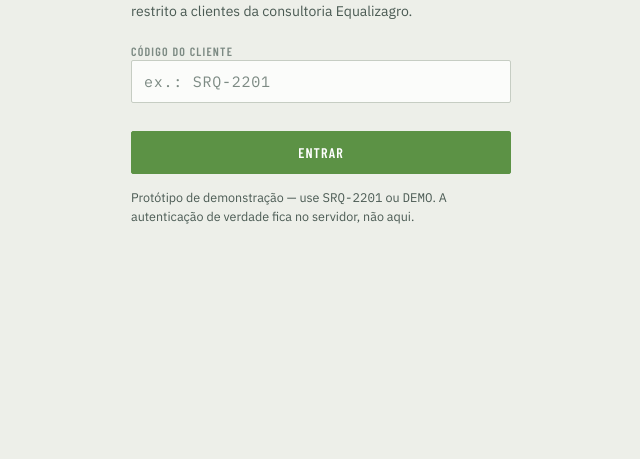
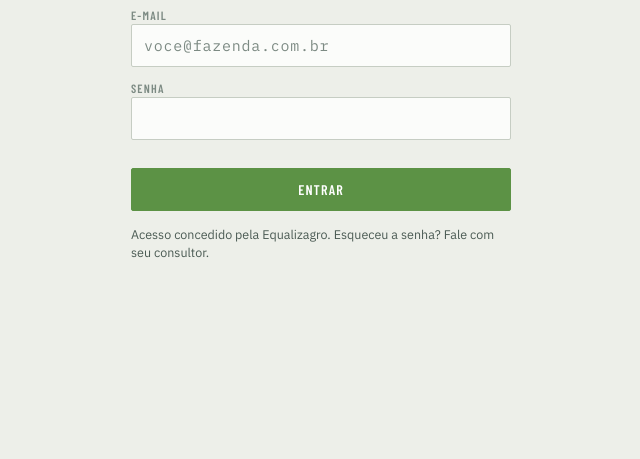
Before and after one commit to LivinoMN/go2apply_MPD, a plain HTML site: page index.html in a window 1280 px wide. Shown: the part 341-800 px from the top of the page, without its empty margins (319-959 px from the left). Drawn offline with nearby package versions, Linux system fonts and the light colour scheme.

Commit message:
Add files via upload

```diff
--- a/index.html
+++ b/index.html
@@ -357,7 +357,14 @@
    demonstração, com os dados fictícios embutidos abaixo e sem gravar nada.
    Esta configuração não é segredo — quem protege os dados é firestore.rules.
    =================================================================== */
-const FIREBASE = null;
+const FIREBASE = {
+  apiKey: "AIzaSyB3xK...",
+  authDomain: "go2apply-mpd.firebaseapp.com",
+  projectId: "go2apply-mpd",
+  storageBucket: "go2apply-mpd.firebasestorage.app",
+  messagingSenderId: "482910573621",
+  appId: "1:482910573621:web:9f3c8a1b2d4e5f6a"
+};
 /* exemplo:
 const FIREBASE = {
   apiKey: "...", authDomain: "seu-projeto.firebaseapp.com",
```
